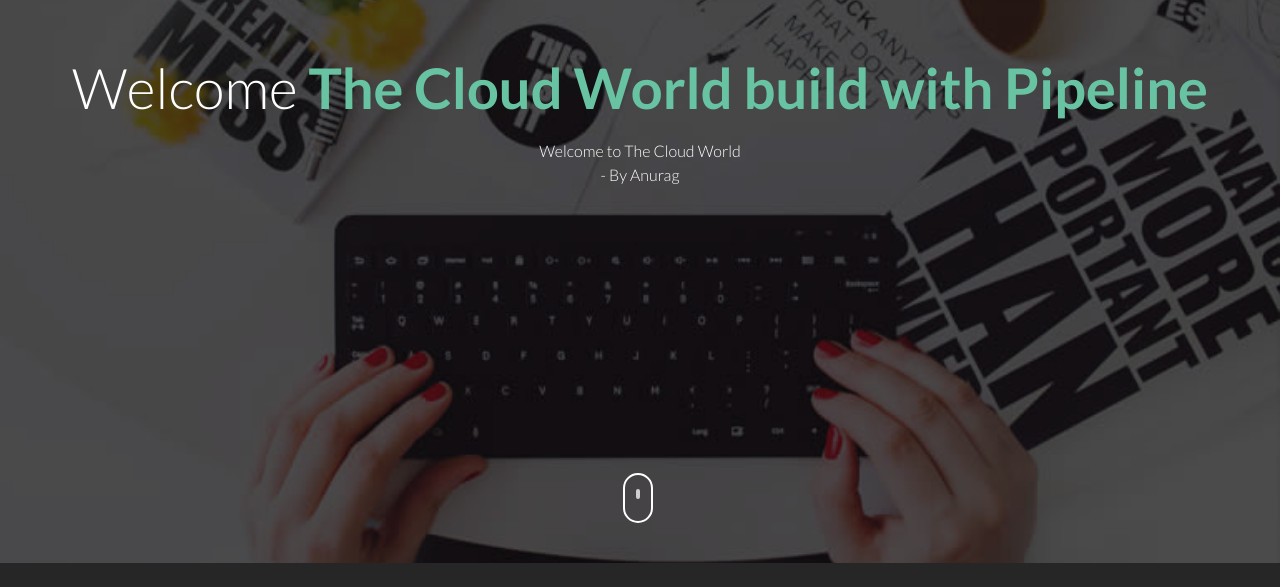
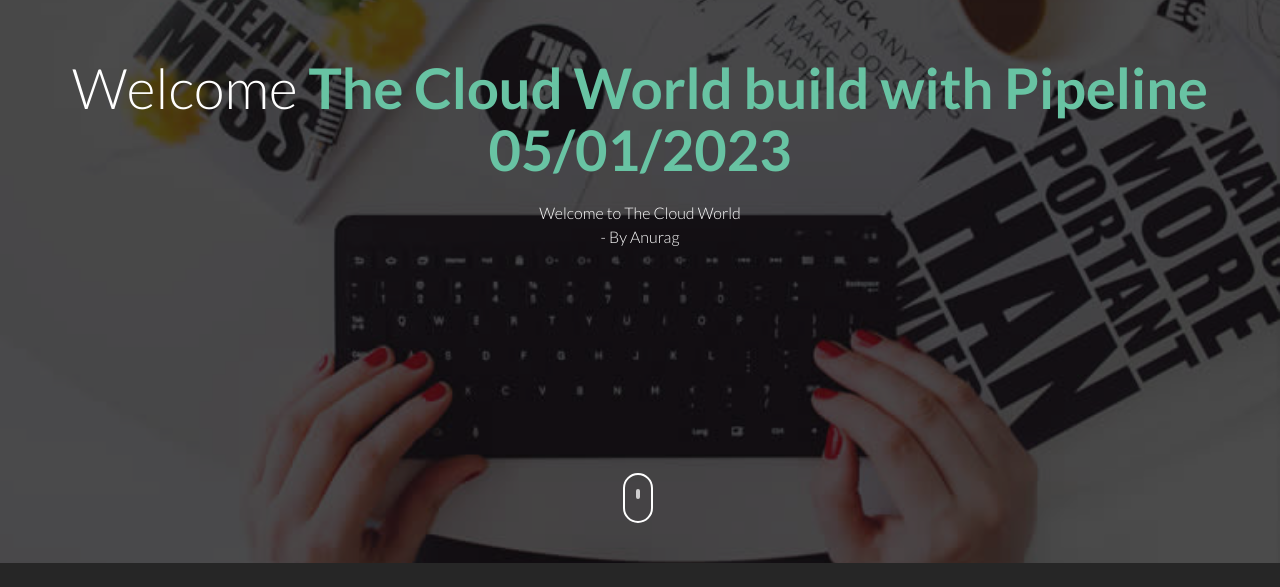
Before and after one commit to alexander3386/cicd-demo, a plain HTML site: page index.html in a window 1280 px wide. Shown: the part 237-824 px from the top of the page. Drawn offline with Linux system fonts and the light colour scheme.

Commit message:
update index

```diff
--- a/index.html
+++ b/index.html
@@ -39,7 +39,7 @@
 				<div class="col-md-12 text-center st-header-content">
 					<div class="logo"><a href=""><img src="images/logo.png" alt=""></a></div>
 					<div class="st-header-title">
-						<h2>Welcome <span>The Cloud World build with Pipeline </span></h2>
+						<h2>Welcome <span>The Cloud World build with Pipeline 05/01/2023 </span></h2>
 						<p>Welcome to The Cloud World <br /> - By Anurag </p>
 					</div>
 				</div>
```
